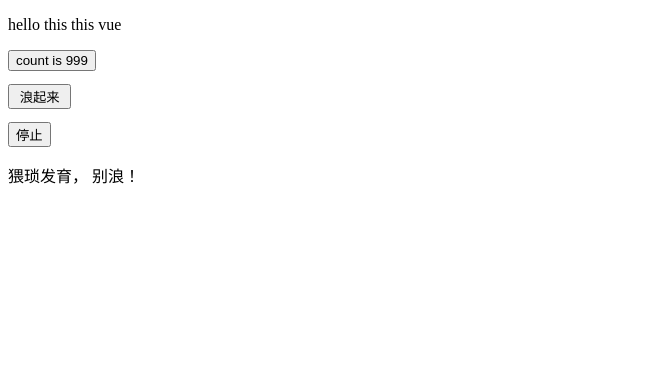
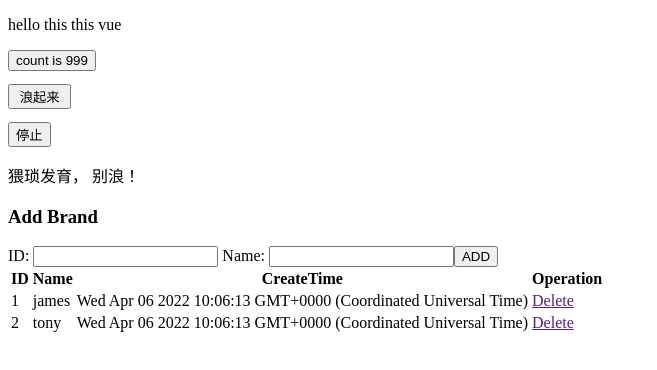
Before and after one commit to MonkeyDJoker/website, a Vue app: page / in a window 1280 px wide. Shown: the top 370 px of the page, without its empty margins (0-657 px from the left). Built offline with nearby package versions, Linux system fonts and the light colour scheme.

Commit message:
添加品牌

```diff
--- a/src/App.vue
+++ b/src/App.vue
@@ -6,6 +6,62 @@
   <button @click="stop"> 停止 </button>
 
   <p> {{msg}} </p>
+
+
+
+<div class="panel panel-primary">
+
+  <div class="panel-heading">
+    <h3 class="panel-title">Add Brand</h3>
+  </div>
+
+  <div class="panel-body form-inline">
+    <label>
+      ID:
+      <input type="text" class="form-control" v-model="id">
+    </label>
+
+    <label>
+      Name:
+      <input type="text" class="form-control" v-model="name">
+    </label>
+
+    <input type="button" value="ADD" class="btn btn-primary" @click="add()">
+  </div>
+</div>
+
+
+<table>
+
+<thead>
+  <tr>
+    <th>ID</th>
+    <th>Name</th>
+    <th>CreateTime</th>
+    <th>Operation</th>
+  </tr>
+
+</thead>
+<tbody>
+<tr v-for="item in list" :key = "item.id">
+
+  <td>{{item.id}} </td>
+
+  <td v-text="item.name"></td>
+
+  <td>{{item.date}} </td>
+
+  <td>
+    <a href="" @click.prevent="del(item.id)">Delete</a>
+  </td>
+
+
+</tr>
+
+</tbody>
+
+</table>
+
 </template>
 
 <script>
@@ -18,7 +74,15 @@ export default {
     return{
       msg: '猥琐发育， 别浪！',
       count: 999,
-      internalID: null
+      internalID: null,
+      id:'',
+      name:'',
+
+      list:[
+        {id:1,name: 'james',date: new Date()},
+        {id:2,name: 'tony', date: new Date()}
+
+      ]
         }
   },
 
@@ -36,6 +100,15 @@ export default {
     stop(){
       clearInterval(this.internalID)
       this.internalID = null
+    },
+    del(id){
+      console.log(id)
+    },
+
+    add(){
+      var car = { id: this.id, name: this.name,date: new Date()}
+      this.list.push(car)
+      this.id = this.name = ''
     }
 
   }
```
